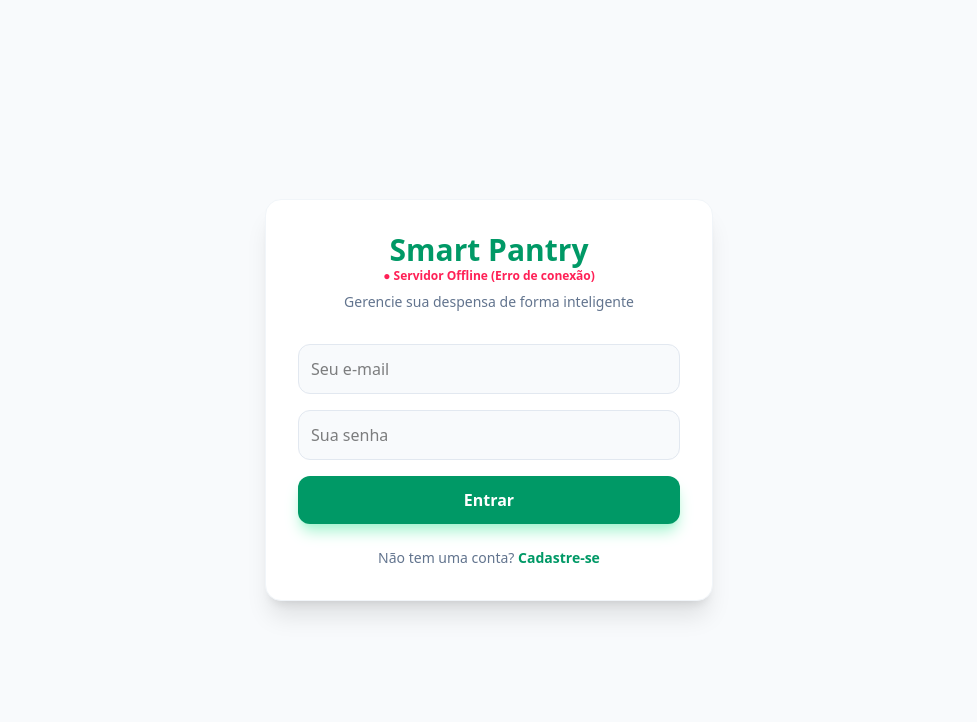
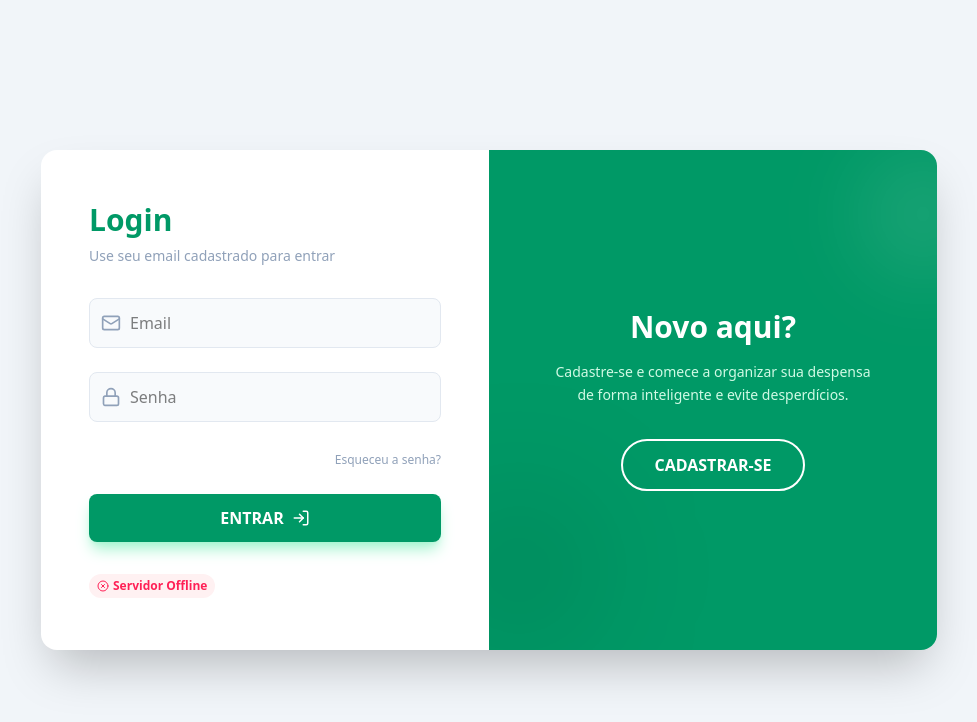
Before and after one commit to mateusorben/tcc-pos-graduacao-fullstack-pucrs, a React app in the folder smart-pantry/frontend/: page /login in a window 1280 px wide. Shown: the top 722 px of the page, without its empty margins (151-1128 px from the left). Built offline with nearby package versions, Linux system fonts and the light colour scheme; no server answers; the HTML template or start-up script is replaced by a standard one.

Commit message:
Feat: Redesign das telas de Login/Registro e integração com autenticação via Cookies.

```diff
--- a/smart-pantry/frontend/src/components/ProtectedRoute.jsx
+++ b/smart-pantry/frontend/src/components/ProtectedRoute.jsx
@@ -2,9 +2,9 @@ import { Navigate } from 'react-router-dom';
 import NotificationManager from '../components/NotificationManager';
 
 export const ProtectedRoute = ({ children }) => {
-  const token = localStorage.getItem('token');
+  const user = localStorage.getItem('user');
 
-  if (!token) {
+  if (!user) {
     return <Navigate to="/login" replace />;
   }
 
--- a/smart-pantry/frontend/src/pages/Login.jsx
+++ b/smart-pantry/frontend/src/pages/Login.jsx
@@ -1,6 +1,7 @@
 import { useState, useEffect } from 'react';
 import { useNavigate, Link } from 'react-router-dom';
 import { AuthService } from '../services/auth.service';
+import { Mail, Lock, LogIn, ArrowRight, CheckCircle2, XCircle } from 'lucide-react';
 
 export default function Login() {
   const [email, setEmail] = useState('');
@@ -8,15 +9,14 @@ export default function Login() {
   const [loading, setLoading] = useState(false);
   const navigate = useNavigate();
 
-  const [serverStatus, setServerStatus] = useState('checking'); // checking, online, offline
+  const [serverStatus, setServerStatus] = useState('checking');
 
   useEffect(() => {
     const checkStatus = async () => {
       try {
-        await AuthService.getVapidKey(); // Use simple endpoint to test connection
+        await AuthService.getVapidKey();
         setServerStatus('online');
       } catch (error) {
-        console.error("Server check failed:", error);
         setServerStatus('offline');
       }
     };
@@ -25,11 +25,9 @@ export default function Login() {
 
   async function handleLogin(e) {
     e.preventDefault();
-    console.log("Handle Login Called");
     setLoading(true);
     try {
       const data = await AuthService.login({ email, password });
-      localStorage.setItem('token', data.token);
       localStorage.setItem('user', JSON.stringify(data.user));
       navigate('/');
     } catch (err) {
@@ -40,43 +38,76 @@ export default function Login() {
   }
 
   return (
-    <div className="min-h-screen bg-slate-50 flex items-center justify-center p-4">
-      <div className="bg-white p-8 rounded-2xl shadow-xl w-full max-w-md border border-slate-100">
-        <div className="flex flex-col items-center mb-2">
-          <h1 className="text-3xl font-extrabold text-emerald-600 text-center">Smart Pantry</h1>
-          {serverStatus === 'checking' && <span className="text-xs text-slate-400">Verificando servidor...</span>}
-          {serverStatus === 'online' && <span className="text-xs text-emerald-600 font-bold flex items-center gap-1">● Servidor Online</span>}
-          {serverStatus === 'offline' && <span className="text-xs text-rose-500 font-bold flex items-center gap-1">● Servidor Offline (Erro de conexão)</span>}
+    <div className="min-h-screen bg-slate-100 flex items-center justify-center p-4">
+      <div className="bg-white rounded-2xl shadow-2xl w-full max-w-4xl overflow-hidden min-h-[500px] flex flex-col md:flex-row">
+
+        {/* Formulário (Lado Esquerdo) */}
+        <div className="w-full md:w-1/2 p-8 md:p-12 flex flex-col justify-center">
+          <div className="text-center md:text-left mb-8">
+            <h1 className="text-3xl font-extrabold text-emerald-600 mb-2">Login</h1>
+            <p className="text-slate-400 text-sm">Use seu email cadastrado para entrar</p>
           </div>
-        <p className="text-slate-500 text-center mb-8 text-sm">Gerencie sua despensa de forma inteligente</p>
 
-        <form onSubmit={handleLogin} className="space-y-4">
+          <form onSubmit={handleLogin} className="space-y-6">
+            <div className="relative group">
+              <Mail className="absolute left-3 top-1/2 -translate-y-1/2 text-slate-400 group-focus-within:text-emerald-500 transition-colors" size={20} />
               <input
-            type="email" placeholder="Seu e-mail"
-            className="w-full p-3 bg-slate-50 border border-slate-200 rounded-xl focus:outline-none focus:ring-2 focus:ring-emerald-500 transition-all"
+                type="email" placeholder="Email"
+                className="w-full pl-10 pr-4 py-3 bg-slate-50 border border-slate-200 rounded-lg focus:outline-none focus:ring-2 focus:ring-emerald-500 focus:border-transparent transition-all"
                 onChange={e => setEmail(e.target.value)}
                 required
               />
+            </div>
+
+            <div className="relative group">
+              <Lock className="absolute left-3 top-1/2 -translate-y-1/2 text-slate-400 group-focus-within:text-emerald-500 transition-colors" size={20} />
               <input
-            type="password" placeholder="Sua senha"
-            className="w-full p-3 bg-slate-50 border border-slate-200 rounded-xl focus:outline-none focus:ring-2 focus:ring-emerald-500 transition-all"
+                type="password" placeholder="Senha"
+                className="w-full pl-10 pr-4 py-3 bg-slate-50 border border-slate-200 rounded-lg focus:outline-none focus:ring-2 focus:ring-emerald-500 focus:border-transparent transition-all"
                 onChange={e => setPassword(e.target.value)}
                 required
               />
+            </div>
+
+            <div className="text-right">
+              <a href="#" className="text-xs text-slate-400 hover:text-emerald-600 transition-colors">Esqueceu a senha?</a>
+            </div>
+
             <button
               type="submit"
               disabled={loading}
-            className="w-full bg-emerald-600 text-white font-bold py-3 rounded-xl hover:bg-emerald-700 transition-colors shadow-lg shadow-emerald-200 disabled:opacity-50"
+              className="w-full bg-emerald-600 text-white font-bold py-3 rounded-lg hover:bg-emerald-700 active:scale-95 transition-all shadow-lg shadow-emerald-200 disabled:opacity-70 disabled:cursor-not-allowed flex items-center justify-center gap-2"
             >
-            {loading ? "Entrando..." : "Entrar"}
+              {loading ? "Entrando..." : <>ENTRAR <LogIn size={18} /></>}
             </button>
           </form>
 
-        <div className="mt-6 text-center">
-          <p className="text-sm text-slate-500">
-            Não tem uma conta? <Link to="/register" className="text-emerald-600 font-bold hover:underline">Cadastre-se</Link>
+          {/* Status do Servidor (Rodapé do Form) */}
+          <div className="mt-8 flex justify-center md:justify-start">
+            {serverStatus === 'checking' && <span className="text-xs text-slate-400 animate-pulse">Verificando servidor...</span>}
+            {serverStatus === 'online' && <span className="text-xs text-emerald-600 font-bold flex items-center gap-1 bg-emerald-50 px-2 py-1 rounded-full"><CheckCircle2 size={12} /> Servidor Online</span>}
+            {serverStatus === 'offline' && <span className="text-xs text-rose-500 font-bold flex items-center gap-1 bg-rose-50 px-2 py-1 rounded-full"><XCircle size={12} /> Servidor Offline</span>}
+          </div>
+        </div>
+
+        {/* Banner (Lado Direito) */}
+        <div className="w-full md:w-1/2 bg-emerald-600 text-white p-8 md:p-12 flex flex-col justify-center items-center text-center relative overflow-hidden">
+          {/* Círculos decorativos de fundo */}
+          <div className="absolute top-0 right-[-50px] w-32 h-32 bg-white/10 rounded-full blur-2xl"></div>
+          <div className="absolute bottom-0 left-[-50px] w-40 h-40 bg-black/10 rounded-full blur-3xl"></div>
+
+          <h2 className="text-3xl font-bold mb-4 relative z-10">Novo aqui?</h2>
+          <p className="text-emerald-100 mb-8 relative z-10 max-w-xs text-sm leading-relaxed">
+            Cadastre-se e comece a organizar sua despensa de forma inteligente e evite desperdícios.
           </p>
+          <Link
+            to="/register"
+            className="px-8 py-3 border-2 border-white rounded-full font-bold hover:bg-white hover:text-emerald-600 transition-all active:scale-95 relative z-10"
+          >
+            CADASTRAR-SE
+          </Link>
         </div>
+
       </div>
     </div>
   );
--- a/smart-pantry/frontend/src/pages/Register.jsx
+++ b/smart-pantry/frontend/src/pages/Register.jsx
@@ -1,6 +1,7 @@
 import { useState } from 'react';
 import { useNavigate, Link } from 'react-router-dom';
 import { AuthService } from '../services/auth.service';
+import { Mail, Lock, User, UserPlus } from 'lucide-react';
 
 export default function Register() {
     const [name, setName] = useState('');
@@ -24,44 +25,75 @@ export default function Register() {
     }
 
     return (
-        <div className="min-h-screen bg-slate-50 flex items-center justify-center p-4">
-            <div className="bg-white p-8 rounded-2xl shadow-xl w-full max-w-md border border-slate-100">
-                <h1 className="text-3xl font-extrabold text-emerald-600 text-center mb-2">Crie sua Conta</h1>
-                <p className="text-slate-500 text-center mb-8 text-sm">Junte-se ao Smart Pantry</p>
+        <div className="min-h-screen bg-slate-100 flex items-center justify-center p-4">
+            <div className="bg-white rounded-2xl shadow-2xl w-full max-w-4xl overflow-hidden min-h-[500px] flex flex-col md:flex-row">
+
+                {/* Banner (Lado Esquerdo - Invertido emrelação ao login) */}
+                <div className="w-full md:w-1/2 bg-emerald-600 text-white p-8 md:p-12 flex flex-col justify-center items-center text-center relative overflow-hidden order-2 md:order-1">
+                    {/* Círculos decorativos */}
+                    <div className="absolute top-0 left-[-50px] w-32 h-32 bg-white/10 rounded-full blur-2xl"></div>
+                    <div className="absolute bottom-0 right-[-50px] w-40 h-40 bg-black/10 rounded-full blur-3xl"></div>
+
+                    <h2 className="text-3xl font-bold mb-4 relative z-10">Bem-vindo de volta!</h2>
+                    <p className="text-emerald-100 mb-8 relative z-10 max-w-xs text-sm leading-relaxed">
+                        Para se manter conectado conosco, faça login com suas informações pessoais.
+                    </p>
+                    <Link
+                        to="/login"
+                        className="px-8 py-3 border-2 border-white rounded-full font-bold hover:bg-white hover:text-emerald-600 transition-all active:scale-95 relative z-10"
+                    >
+                        ENTRAR
+                    </Link>
+                </div>
+
+                {/* Formulário (Lado Direito) */}
+                <div className="w-full md:w-1/2 p-8 md:p-12 flex flex-col justify-center order-1 md:order-2">
+                    <div className="text-center md:text-left mb-8">
+                        <h1 className="text-3xl font-extrabold text-emerald-600 mb-2">Criar Conta</h1>
+                        <p className="text-slate-400 text-sm">Preencha seus dados para começar</p>
+                    </div>
 
                     <form onSubmit={handleRegister} className="space-y-4">
+                        <div className="relative group">
+                            <User className="absolute left-3 top-1/2 -translate-y-1/2 text-slate-400 group-focus-within:text-emerald-500 transition-colors" size={20} />
                             <input
-                        type="text" placeholder="Seu nome"
-                        className="w-full p-3 bg-slate-50 border border-slate-200 rounded-xl focus:outline-none focus:ring-2 focus:ring-emerald-500 transition-all"
+                                type="text" placeholder="Nome"
+                                className="w-full pl-10 pr-4 py-3 bg-slate-50 border border-slate-200 rounded-lg focus:outline-none focus:ring-2 focus:ring-emerald-500 focus:border-transparent transition-all"
                                 onChange={e => setName(e.target.value)}
                                 required
                             />
+                        </div>
+
+                        <div className="relative group">
+                            <Mail className="absolute left-3 top-1/2 -translate-y-1/2 text-slate-400 group-focus-within:text-emerald-500 transition-colors" size={20} />
                             <input
-                        type="email" placeholder="Seu e-mail"
-                        className="w-full p-3 bg-slate-50 border border-slate-200 rounded-xl focus:outline-none focus:ring-2 focus:ring-emerald-500 transition-all"
+                                type="email" placeholder="Email"
+                                className="w-full pl-10 pr-4 py-3 bg-slate-50 border border-slate-200 rounded-lg focus:outline-none focus:ring-2 focus:ring-emerald-500 focus:border-transparent transition-all"
                                 onChange={e => setEmail(e.target.value)}
                                 required
                             />
+                        </div>
+
+                        <div className="relative group">
+                            <Lock className="absolute left-3 top-1/2 -translate-y-1/2 text-slate-400 group-focus-within:text-emerald-500 transition-colors" size={20} />
                             <input
-                        type="password" placeholder="Sua senha"
-                        className="w-full p-3 bg-slate-50 border border-slate-200 rounded-xl focus:outline-none focus:ring-2 focus:ring-emerald-500 transition-all"
+                                type="password" placeholder="Senha"
+                                className="w-full pl-10 pr-4 py-3 bg-slate-50 border border-slate-200 rounded-lg focus:outline-none focus:ring-2 focus:ring-emerald-500 focus:border-transparent transition-all"
                                 onChange={e => setPassword(e.target.value)}
                                 required
                             />
+                        </div>
+
                         <button
                             type="submit"
                             disabled={loading}
-                        className="w-full bg-emerald-600 text-white font-bold py-3 rounded-xl hover:bg-emerald-700 transition-colors shadow-lg shadow-emerald-200 disabled:opacity-50"
+                            className="w-full bg-emerald-600 text-white font-bold py-3 rounded-lg hover:bg-emerald-700 active:scale-95 transition-all shadow-lg shadow-emerald-200 disabled:opacity-70 disabled:cursor-not-allowed flex items-center justify-center gap-2 mt-4"
                         >
-                        {loading ? "Cadastrando..." : "Cadastrar"}
+                            {loading ? "Criando conta..." : <>CADASTRAR <UserPlus size={18} /></>}
                         </button>
                     </form>
+                </div>
 
-                <div className="mt-6 text-center">
-                    <p className="text-sm text-slate-500">
-                        Já tem uma conta? <Link to="/login" className="text-emerald-600 font-bold hover:underline">Faça login</Link>
-                    </p>
-                </div>
             </div>
         </div>
     );
```
Also changed, not shown: smart-pantry/frontend/src/pages/Pantry.jsx (+4 -3 lines), smart-pantry/frontend/src/services/api.js (+19 -4 lines), 1 other file (tests, documents, lock files or other folders). Lines whose indentation alone changed are shown as unchanged.
